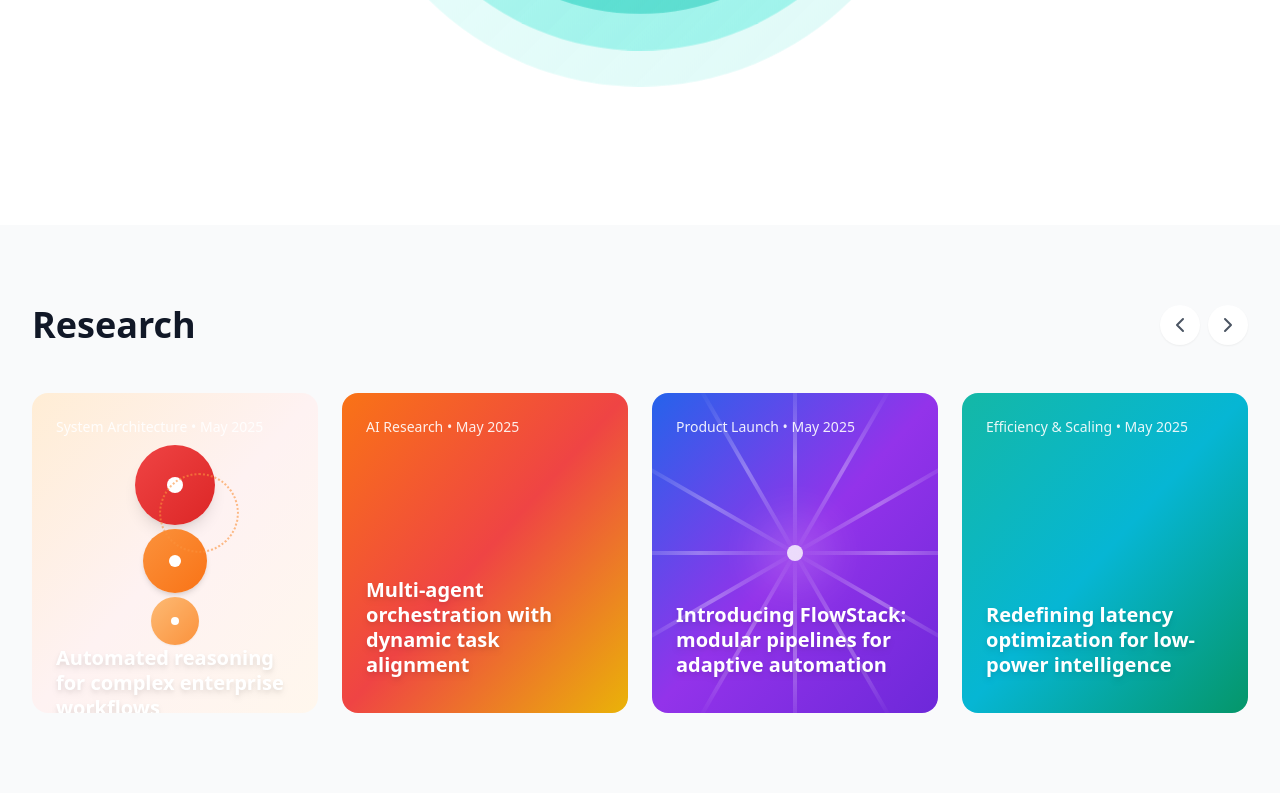
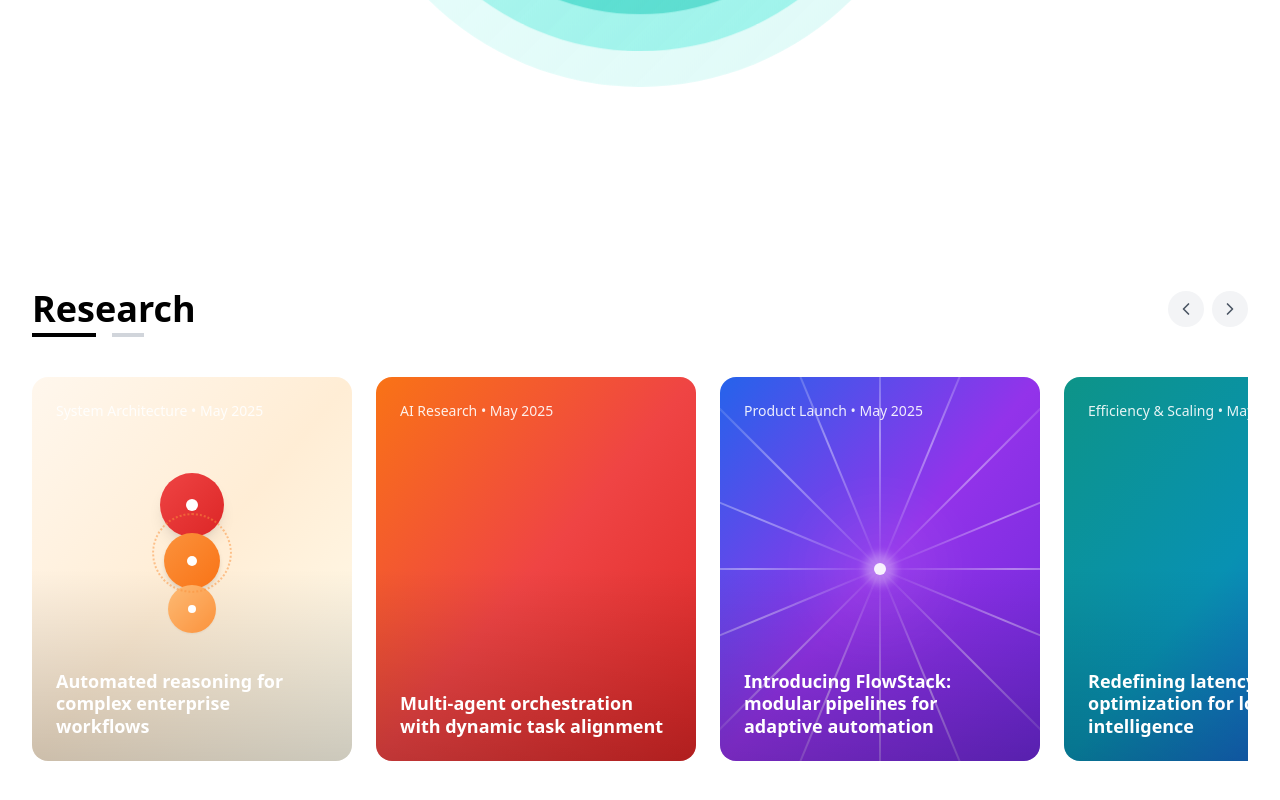
Before and after one commit to xgaming6285/Operalityx, a React (Vite) app: page / in a window 1280 px wide. Shown: the part 640-1440 px from the top of the page. Built offline with nearby package versions, Linux system fonts and the light colour scheme.

Commit message:
Update Research.tsx

```diff
--- a/src/components/Research.tsx
+++ b/src/components/Research.tsx
@@ -1,24 +1,44 @@
 import { ChevronLeft, ChevronRight } from "lucide-react";
+import { useRef } from "react";
 
 const Research = () => {
+    const scrollContainerRef = useRef<HTMLDivElement>(null);
+
+    const scrollLeft = () => {
+        if (scrollContainerRef.current) {
+            scrollContainerRef.current.scrollBy({
+                left: -320, // Width of one card plus gap
+                behavior: 'smooth'
+            });
+        }
+    };
+
+    const scrollRight = () => {
+        if (scrollContainerRef.current) {
+            scrollContainerRef.current.scrollBy({
+                left: 320, // Width of one card plus gap
+                behavior: 'smooth'
+            });
+        }
+    };
     const researchCards = [
         {
             title: "System Architecture",
             date: "May 2025",
             description: "Automated reasoning for complex enterprise workflows",
-            bgColor: "bg-gradient-to-br from-orange-100 via-red-50 to-orange-50",
+            bgColor: "bg-gradient-to-br from-orange-50 via-orange-100 to-amber-50",
             icon: (
-                <div className="flex flex-col space-y-1 items-center relative">
-                    <div className="w-20 h-20 bg-gradient-to-br from-red-500 to-red-600 rounded-full flex items-center justify-center shadow-lg">
-                        <div className="w-4 h-4 bg-white rounded-full"></div>
-                    </div>
-                    <div className="w-16 h-16 bg-gradient-to-br from-orange-400 to-orange-500 rounded-full flex items-center justify-center shadow-md -mt-2">
+                <div className="flex flex-col items-center relative">
+                    <div className="w-16 h-16 bg-gradient-to-br from-red-500 to-red-600 rounded-full flex items-center justify-center shadow-lg mb-2">
                         <div className="w-3 h-3 bg-white rounded-full"></div>
                     </div>
-                    <div className="w-12 h-12 bg-gradient-to-br from-orange-300 to-orange-400 rounded-full flex items-center justify-center shadow-sm -mt-1">
+                    <div className="w-14 h-14 bg-gradient-to-br from-orange-400 to-orange-500 rounded-full flex items-center justify-center shadow-md mb-2 -mt-3">
+                        <div className="w-2.5 h-2.5 bg-white rounded-full"></div>
+                    </div>
+                    <div className="w-12 h-12 bg-gradient-to-br from-orange-300 to-orange-400 rounded-full flex items-center justify-center shadow-sm -mt-3">
                         <div className="w-2 h-2 bg-white rounded-full"></div>
                     </div>
-                    <div className="absolute left-6 top-6 w-20 h-20 border-2 border-dotted border-orange-400 rounded-full opacity-60"></div>
+                    <div className="absolute left-1/2 top-1/2 w-20 h-20 border-2 border-dotted border-orange-400 rounded-full opacity-50 transform -translate-x-1/2 -translate-y-1/2"></div>
                 </div>
             )
         },
@@ -26,7 +46,7 @@ const Research = () => {
             title: "AI Research",
             date: "May 2025",
             description: "Multi-agent orchestration with dynamic task alignment",
-            bgColor: "bg-gradient-to-br from-orange-500 via-red-500 to-yellow-500"
+            bgColor: "bg-gradient-to-br from-orange-500 via-red-500 to-red-600"
         },
         {
             title: "Product Launch",
@@ -39,32 +59,49 @@ const Research = () => {
             title: "Efficiency & Scaling",
             date: "May 2025",
             description: "Redefining latency optimization for low-power intelligence",
-            bgColor: "bg-gradient-to-br from-teal-500 via-cyan-500 to-emerald-600"
+            bgColor: "bg-gradient-to-br from-teal-600 via-cyan-600 to-blue-700"
         }
     ];
 
     return (
-        <section id="research" className="py-20 bg-gray-50">
+        <section id="research" className="py-16 bg-white">
             <div className="max-w-7xl mx-auto px-4 sm:px-6 lg:px-8">
                 {/* Header */}
                 <div className="flex items-center justify-between mb-12">
-                    <h2 className="text-4xl font-bold text-gray-900">Research</h2>
+                    <div className="relative">
+                        <h2 className="text-4xl font-bold text-black">Research</h2>
+                        <div className="absolute -bottom-2 left-0 w-16 h-1 bg-black"></div>
+                        <div className="absolute -bottom-2 left-20 w-8 h-1 bg-gray-300"></div>
+                    </div>
                     <div className="flex items-center space-x-2">
-                        <button className="p-2 rounded-full bg-white shadow-sm hover:shadow-md transition-shadow">
-                            <ChevronLeft className="w-6 h-6 text-gray-600" />
+                        <button
+                            onClick={scrollLeft}
+                            className="p-2 rounded-full bg-gray-100 hover:bg-gray-200 transition-colors"
+                        >
+                            <ChevronLeft className="w-5 h-5 text-gray-600" />
                         </button>
-                        <button className="p-2 rounded-full bg-white shadow-sm hover:shadow-md transition-shadow">
-                            <ChevronRight className="w-6 h-6 text-gray-600" />
+                        <button
+                            onClick={scrollRight}
+                            className="p-2 rounded-full bg-gray-100 hover:bg-gray-200 transition-colors"
+                        >
+                            <ChevronRight className="w-5 h-5 text-gray-600" />
                         </button>
                     </div>
                 </div>
 
-                {/* Research Cards */}
-                <div className="grid grid-cols-1 md:grid-cols-2 lg:grid-cols-4 gap-6">
+                {/* Research Cards - Horizontal Layout */}
+                <div
+                    ref={scrollContainerRef}
+                    className="flex space-x-6 overflow-x-auto pb-4 scrollbar-hide"
+                    style={{
+                        scrollbarWidth: 'none',
+                        msOverflowStyle: 'none'
+                    }}
+                >
                     {researchCards.map((card, index) => (
                         <div
                             key={index}
-                            className="group relative h-80 rounded-2xl overflow-hidden cursor-pointer transform transition-all duration-300 hover:scale-105 hover:shadow-2xl"
+                            className="flex-none w-80 h-96 rounded-2xl overflow-hidden cursor-pointer transform transition-all duration-300 hover:scale-105 hover:shadow-xl relative"
                         >
                             {/* Background Gradient */}
                             <div className={`absolute inset-0 ${card.bgColor}`}></div>
@@ -74,53 +111,60 @@ const Research = () => {
                                 <div className="absolute inset-0 flex items-center justify-center">
                                     <div className="relative w-full h-full">
                                         {/* Radial rays */}
-                                        {[...Array(12)].map((_, i) => (
+                                        {[...Array(16)].map((_, i) => (
                                             <div
                                                 key={i}
-                                                className="absolute w-1 bg-gradient-to-t from-transparent via-white/30 to-transparent"
+                                                className="absolute w-0.5 bg-gradient-to-t from-transparent via-white/40 to-transparent"
                                                 style={{
-                                                    height: '60%',
+                                                    height: '70%',
                                                     left: '50%',
                                                     top: '50%',
                                                     transformOrigin: 'bottom center',
-                                                    transform: `translate(-50%, -100%) rotate(${i * 30}deg)`,
+                                                    transform: `translate(-50%, -100%) rotate(${i * 22.5}deg)`,
                                                 }}
                                             />
                                         ))}
                                         {/* Central bright point */}
-                                        <div className="absolute top-1/2 left-1/2 w-4 h-4 bg-white rounded-full transform -translate-x-1/2 -translate-y-1/2 opacity-80"></div>
-                                        {/* Glow effect */}
-                                        <div className="absolute top-1/2 left-1/2 w-16 h-16 bg-white rounded-full transform -translate-x-1/2 -translate-y-1/2 opacity-20 blur-xl"></div>
+                                        <div className="absolute top-1/2 left-1/2 w-3 h-3 bg-white rounded-full transform -translate-x-1/2 -translate-y-1/2 opacity-90"></div>
+                                        {/* Inner glow effect */}
+                                        <div className="absolute top-1/2 left-1/2 w-8 h-8 bg-white rounded-full transform -translate-x-1/2 -translate-y-1/2 opacity-30 blur-sm"></div>
+                                        {/* Outer glow effect */}
+                                        <div className="absolute top-1/2 left-1/2 w-24 h-24 bg-white rounded-full transform -translate-x-1/2 -translate-y-1/2 opacity-10 blur-2xl"></div>
                                     </div>
                                 </div>
                             )}
 
                             {/* Content */}
-                            <div className="relative h-full p-6 flex flex-col justify-between text-white z-10">
+                            <div className="relative h-full p-6 flex flex-col text-white z-10">
                                 {/* Top Section */}
-                                <div>
-                                    <div className="text-sm font-medium opacity-90 mb-2">
+                                <div className="mb-4">
+                                    <div className="text-sm font-medium opacity-90">
                                         {card.title} • {card.date}
                                     </div>
                                 </div>
 
                                 {/* Icon Section (for System Architecture card) */}
                                 {index === 0 && (
-                                    <div className="flex-1 flex items-center justify-center relative">
+                                    <div className="flex-1 flex items-center justify-center">
                                         {card.icon}
                                     </div>
                                 )}
 
+                                {/* Center content for other cards */}
+                                {index !== 0 && (
+                                    <div className="flex-1"></div>
+                                )}
+
                                 {/* Bottom Section */}
                                 <div className="mt-auto">
-                                    <h3 className="text-xl font-bold mb-3 leading-tight drop-shadow-md">
+                                    <h3 className="text-lg font-semibold leading-tight">
                                         {card.description}
                                     </h3>
                                 </div>
                             </div>
 
-                            {/* Enhanced Hover Effect */}
-                            <div className="absolute inset-0 bg-gradient-to-t from-black/20 to-transparent opacity-0 group-hover:opacity-100 transition-opacity duration-300"></div>
+                            {/* Subtle overlay for better text readability */}
+                            <div className="absolute inset-0 bg-gradient-to-t from-black/20 via-transparent to-transparent"></div>
                         </div>
                     ))}
                 </div>
```
